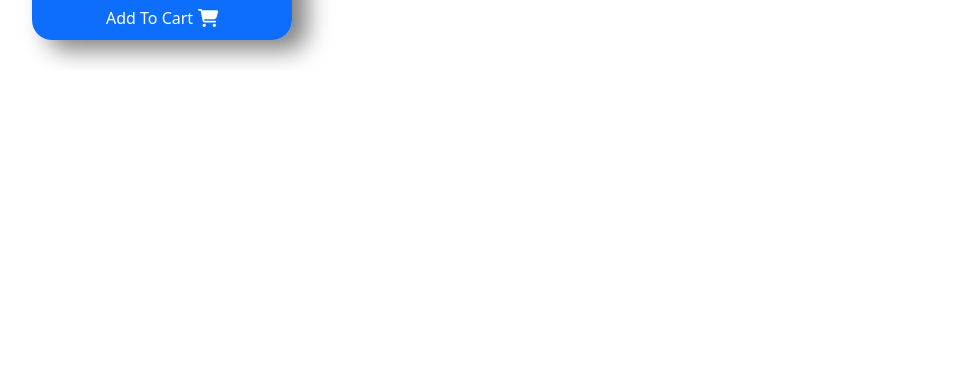
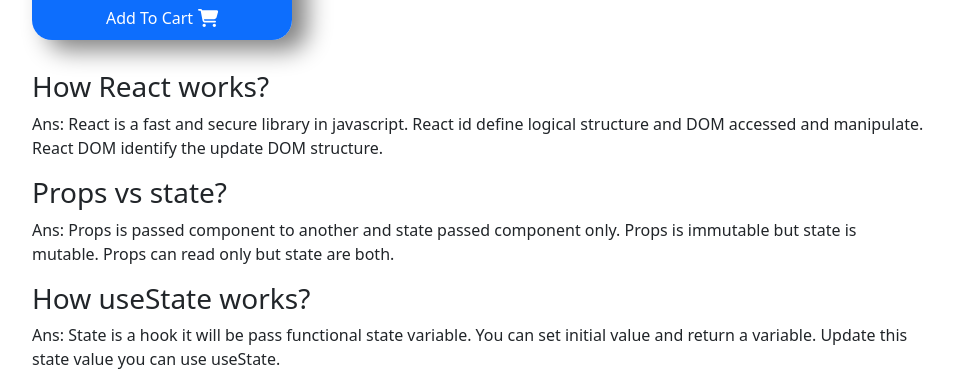
Before and after one commit to laizuakram1/guiter-gallery, a React (Create React App) app: page / in a window 1280 px wide. Shown: the part 1936-2320 px from the top of the page, without its empty margins (50-1003 px from the left). Before the commit the page ends 2006 px from the top, so only its background shows below. Built offline with nearby package versions, Linux system fonts and the light colour scheme.

Commit message:
add all question answer

```diff
--- a/src/components/Cart/Cart.js
+++ b/src/components/Cart/Cart.js
@@ -5,6 +5,7 @@
 
 const Cart = ({cart}) => {
    const [choseOne, setChoseOne] = useState([])
+//    const [clear, setClear] = useState([])
 
     const randomOne = (cart) => {
         if(cart.length >= 0){
@@ -14,7 +15,10 @@
 
             alert(random.name);
         }
+
+
     }
+
 
     return (
         <div>
@@ -22,6 +26,8 @@
                 cart.map(guiter => <SetCartInfo guiter = {guiter} key = {guiter.id}></SetCartInfo>)
             }
               <Button onClick={() =>randomOne(cart)} className='choseBtn'>CHOSE 1 FOR ME</Button>
+              <Button className='btn btn-danger mt-3'>Chose Again</Button>
+
         </div>
     );
 };
--- a/src/components/Shopping/Shopping.js
+++ b/src/components/Shopping/Shopping.js
@@ -18,6 +18,7 @@
   }, [])
 
   const AddCartItem = (guiter) =>{
+
       let newCart = [];
        newCart = [...cart, guiter];
        setCart(newCart);
@@ -35,24 +36,24 @@
                     AddCartItem = {AddCartItem}
 
                     ></Guiter>)
+
                }
 
-
-                {/* <Guiter
-                 guiters = {guiters}
-                 key = {guiters.id}
-                 ></Guiter> */}
-
-
-
-
                </div>
-
+               <div>
+                    <h3>How React works?</h3>
+                    <p>Ans: React is a fast and secure library in javascript. React id define logical structure and DOM accessed and manipulate. React DOM identify the update DOM structure.</p>
+                    <h3>Props vs state?</h3>
+                    <p>Ans: Props is passed component to another and state passed component only. Props is immutable but state is mutable. Props can read only but state are both.</p>
+                    <h3>How useState works?</h3>
+                    <p>Ans: State is a hook it will be pass functional state variable. You can set initial value and return a variable. Update this state value you can use useState.</p>
+                </div>
             </div>
             <div className='shopping-cart'>
                 <h4>Selected Guiters</h4>
                 <Cart cart = {cart}></Cart>
                 <br /><br />
+
 
             </div>
         </div>
--- a/src/components/setCartInfo/SetCartInfo.js
+++ b/src/components/setCartInfo/SetCartInfo.js
@@ -2,14 +2,11 @@
 import './SetCartInfo.css'
 
 
-const SetCartInfo = ({guiter, ChoseOneBtn}) => {
-
-
-
+const SetCartInfo = ({guiter}) => {
 
     return (
         <div>
-            <p>Name: {guiter.name}</p>
+            <p>{guiter.name}</p>
         </div>
 
 
```
